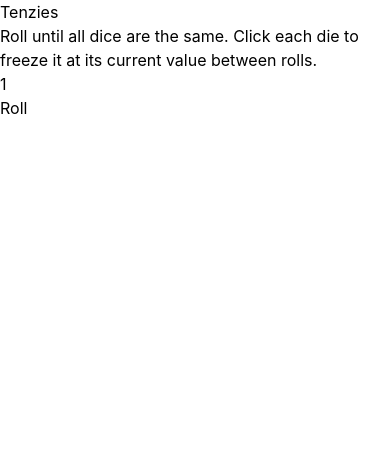
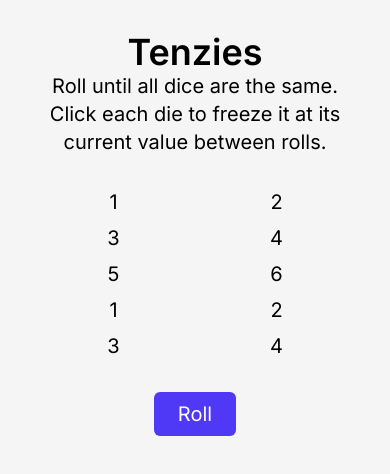
Before and after one commit to iviktorry/tenzies-game, a React (Vite) app: page / in a window 390 px wide. Shown: the top 474 px of the page. Built offline with nearby package versions, Linux system fonts and the light colour scheme.

Commit message:
style: add responsive styles to App and Main structure

```diff
--- a/src/App.jsx
+++ b/src/App.jsx
@@ -2,7 +2,7 @@
 
 export default function App() {
   return (
-    <div>
+    <div className="min-h-lvh bg-indigo-950 flex font-serif">
       <Main />
     </div>
   );
--- a/src/components/Main.jsx
+++ b/src/components/Main.jsx
@@ -1,15 +1,28 @@
 export default function Main() {
   return (
-    <div>
-      <h1>Tenzies</h1>
-      <p>
-        Roll until all dice are the same. Click each die to freeze it at its
-        current value between rolls.
-      </p>
-      <section>
+    <main className="px-8 py-8 flex flex-col gap-8 items-center text-center text-xl  sm:m-auto sm:rounded-2xl sm:max-w-xl bg-neutral-100 ">
+      <div className="flex flex-col items-center">
+        <h1 className="font-semibold text-4xl">Tenzies</h1>
+        <p className="sm:max-w-[80%]">
+          Roll until all dice are the same. Click each die to freeze it at its
+          current value between rolls.
+        </p>
+      </div>
+      <section className="grid grid-cols-2 gap-y-2 w-full sm:gap-y-6 sm:grid-cols-5 ">
         <button>1</button>
+        <button>2</button>
+        <button>3</button>
+        <button>4</button>
+        <button>5</button>
+        <button>6</button>
+        <button>1</button>
+        <button>2</button>
+        <button>3</button>
+        <button>4</button>
       </section>
-      <button>Roll</button>
-    </div>
+      <button className="px-6 py-2 rounded-md text-white bg-indigo-600">
+        Roll
+      </button>
+    </main>
   );
 }
```
